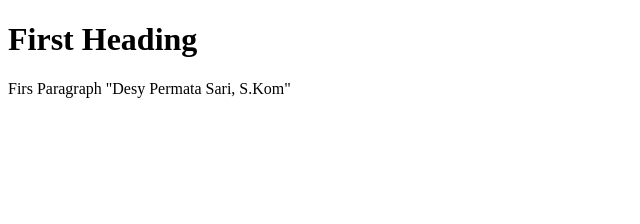
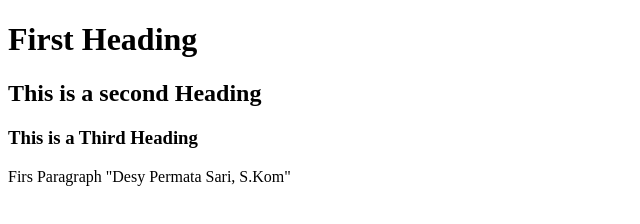
Before and after one commit to Dee-Glit1015/Pemprograman-Web, a plain HTML site: page index.html in a window 1280 px wide. Shown: the whole page, without its empty margins (0-640 px from the left). Drawn offline with Linux system fonts and the light colour scheme.

Commit message:
HTML ENCODING DAN HEADING

```diff
--- a/index.html
+++ b/index.html
@@ -1,10 +1,13 @@
 <!DOCTYPE html>
     <html>
+    <meta http-equiv="Content-Type"content="text/html;chars=ISO-8859-1">
         <head>
             <title>Struktur Dasar HTML</title>
         </head>
         <body>
             <h1>First Heading</h1>
+            <h2>This is a second Heading</h2>
+            <h3>This is a Third Heading</h3>
             <p>Firs Paragraph "Desy Permata Sari, S.Kom"</p>
         </body>
     </html>
```
